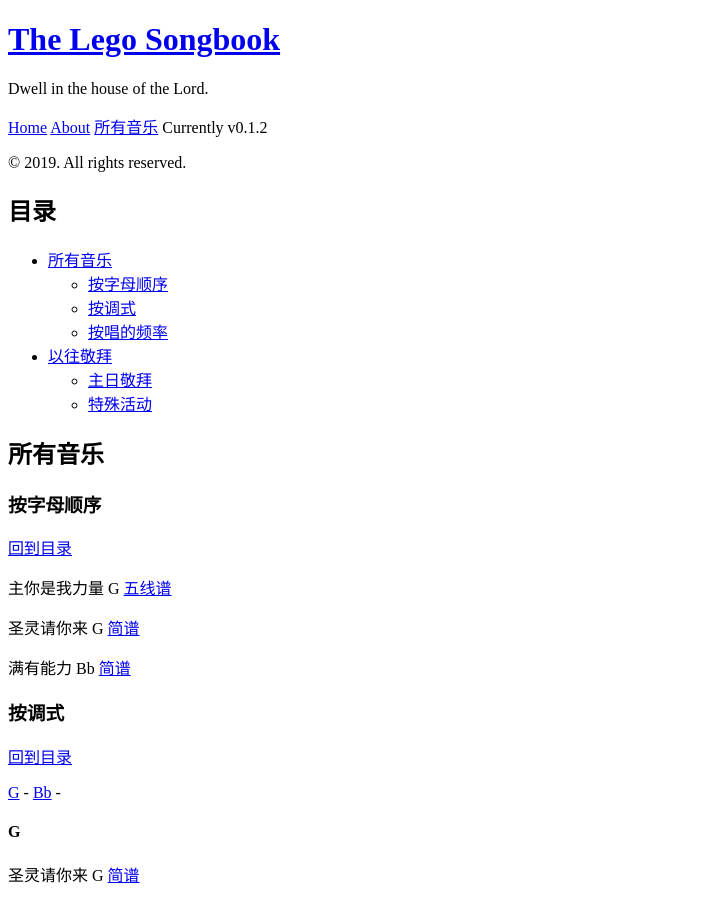
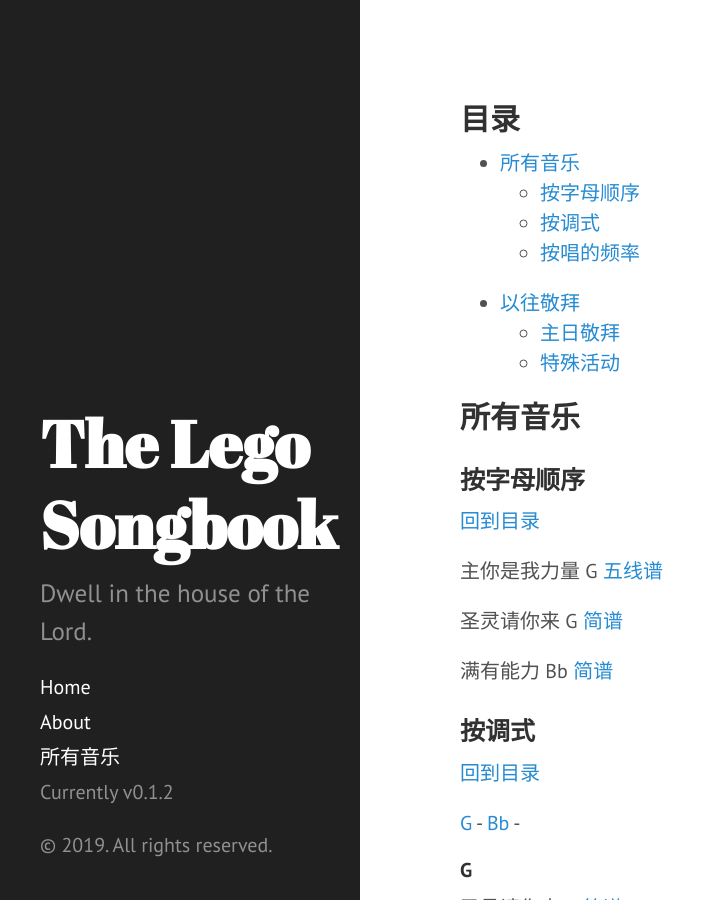
Before and after one commit to Lego-Songbook/lego-songbook-archived, a Jekyll site: the page built from docs/index.md, in a window 1280 px wide and 900 px high. Shown: the whole window, without its empty margins (0-718 px from the left). Built offline with Jekyll 4.4.1, drawn with Linux system fonts in a browser that asks for light colours; Markdown is read by kramdown in place of the engine named in the settings.

Commit message:
Finally fixed the darn thing

```diff
--- a/docs/_config.yml
+++ b/docs/_config.yml
@@ -1,5 +1,5 @@
 
-markdown:         redcarpet
+# markdown:         redcarpet
 highlighter:      rouge
 
 title: The Lego Songbook
@@ -11,10 +11,10 @@
 #   all the days of my life,<br />
 #   to gaze on the beauty of the Lord<br />
 #   and to seek him in his temple.
-baseurl: "/" # the subpath of your site, e.g. /blog
-url: https://kipyin.github.io/lego-songbook # the base hostname & protocol for your site, e.g. http://example.com
+baseurl: /lego-songbook # the subpath of your site, e.g. /blog
+url: https://kipyin.github.io/ # the base hostname & protocol for your site, e.g. http://example.com
 
-permalink: pretty
+# permalink: pretty
 # relative_permalinks: true
 
 # Build settings
--- a/docs/_includes/head.html
+++ b/docs/_includes/head.html
@@ -16,14 +16,14 @@
   </title>
 
   <!-- CSS -->
-  <link rel="stylesheet" href="{{ site.baseurl }}public/css/poole.css">
-  <link rel="stylesheet" href="{{ site.baseurl }}public/css/syntax.css">
-  <link rel="stylesheet" href="{{ site.baseurl }}public/css/hyde.css">
+  <link rel="stylesheet" href="{{ site.baseurl }}/public/css/poole.css">
+  <link rel="stylesheet" href="{{ site.baseurl }}/public/css/syntax.css">
+  <link rel="stylesheet" href="{{ site.baseurl }}/public/css/hyde.css">
   <link rel="stylesheet" href="http://fonts.googleapis.com/css?family=PT+Sans:400,400italic,700|Abril+Fatface">
 
   <!-- Icons -->
-  <link rel="apple-touch-icon-precomposed" sizes="144x144" href="{{ site.baseurl }}public/apple-touch-icon-144-precomposed.png">
-                                 <link rel="shortcut icon" href="{{ site.baseurl }}public/favicon.ico">
+  <link rel="apple-touch-icon-precomposed" sizes="144x144" href="{{ site.baseurl }}/public/apple-touch-icon-144-precomposed.png">
+                                 <link rel="shortcut icon" href="{{ site.baseurl }}/public/favicon.ico">
 
   <!-- RSS -->
   <link rel="alternate" type="application/rss+xml" title="RSS" href="/atom.xml">
--- a/docs/_includes/sidebar.html
+++ b/docs/_includes/sidebar.html
@@ -10,7 +10,7 @@
     </div>
 
     <nav class="sidebar-nav">
-      <a class="sidebar-nav-item{% if page.url == site.baseurl %} active{% endif %}" href="{{ site.baseurl }}">Home</a>
+      <a class="sidebar-nav-item{% if page.url == site.baseurl %} active{% endif %}" href="{{ site.baseurl }}/">Home</a>
 
       {% comment %}
         The code below dynamically generates a sidebar nav of pages with
@@ -21,7 +21,7 @@
       {% for node in pages_list %}
         {% if node.title != null %}
           {% if node.layout == "page" %}
-            <a class="sidebar-nav-item{% if page.url == node.url %} active{% endif %}" href="{{ node.url }}">{{ node.title }}</a>
+            <a class="sidebar-nav-item{% if page.url == node.url %} active{% endif %}" href="{{ site.baseurl}}{{ node.url }}">{{ node.title }}</a>
           {% endif %}
         {% endif %}
       {% endfor %}
```
Also changed, not shown: docs/all-songs.md (+1 -0 lines).
